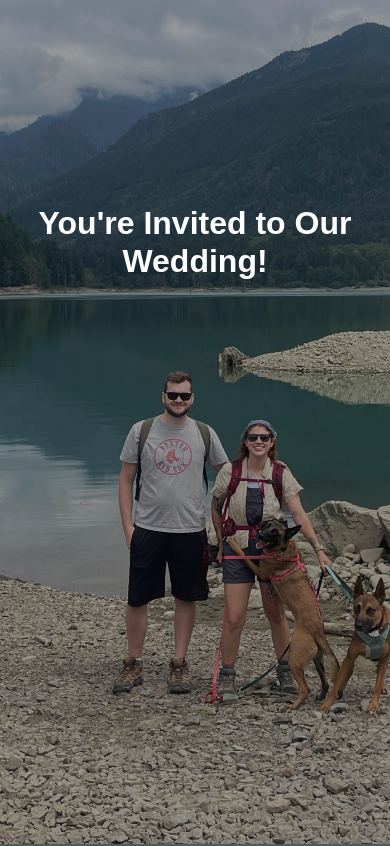
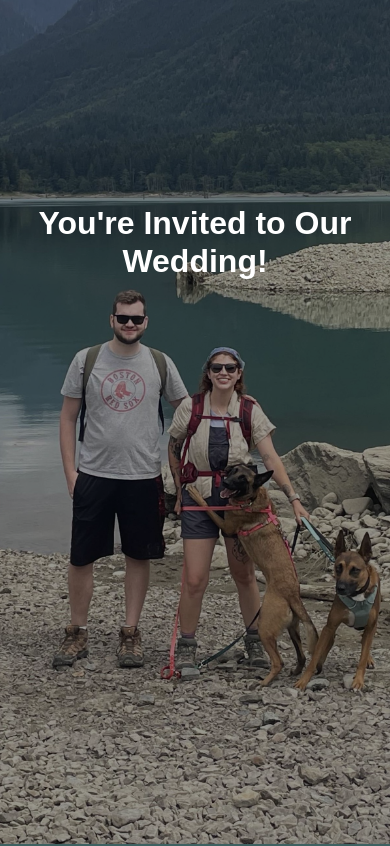
Before and after one commit to GrantPerkins/KyleeAndGrantWedding, a React (Create React App) app: page / in a window 390 px wide. Shown: the top 846 px of the page. Built offline with nearby package versions, Linux system fonts and the light colour scheme.

Commit message:
different background on mobile

```diff
--- /dev/null
+++ b/src/HeroSection.css
@@ -0,0 +1,44 @@
+.hero-container {
+  height: 100vh;
+  background-image: url('./pups.jpg');
+  background-size: cover;
+  background-position: center;
+  background-attachment: fixed;
+  position: relative;
+  display: flex;
+  flex-direction: column;
+  justify-content: flex-start;
+  align-items: center;
+  overflow: hidden;
+}
+
+.hero-overlay {
+  position: absolute;
+  top: 0;
+  left: 0;
+  width: 100%;
+  height: 100%;
+  background-color: rgba(0,0,0,0.4);
+}
+
+.hero-text-wrapper {
+  margin-top: 21vh;
+  z-index: 2;
+  text-align: center;
+  padding: 0 1rem;
+}
+
+.hero-text {
+  font-size: clamp(2rem, 8vw, 6rem);
+  font-weight: bold;
+  color: white;
+  line-height: 1.2;
+}
+
+/* Mobile specific background */
+@media (max-width: 768px) {
+  .hero-container {
+    background-image: url('./pups_mobile.jpg');
+    background-position: top center; /* adjust if needed */
+  }
+}
--- a/src/HeroSection.tsx
+++ b/src/HeroSection.tsx
@@ -1,49 +1,12 @@
 import React from "react";
-import pups from "./pups.jpg";
+import './HeroSection.css';
 
 const HeroSection: React.FC = () => {
-  const styles = {
-    container: {
-      height: "100vh",
-      backgroundImage: `url(${pups})`,
-      backgroundSize: "cover",
-      backgroundPosition: "center",
-      backgroundAttachment: "fixed" as const,
-      position: "relative" as const,
-      display: "flex",
-      flexDirection: "column" as const,
-      justifyContent: "flex-start",
-      alignItems: "center",
-      overflow: "hidden",
-    },
-    overlay: {
-      position: "absolute" as const,
-      top: 0,
-      left: 0,
-      width: "100%",
-      height: "100%",
-      backgroundColor: "rgba(0, 0, 0, 0.4)",
-    },
-    textWrapper: {
-      marginTop: "21vh",
-      zIndex: 2,
-      textAlign: "center" as const,
-      padding: "0 1rem", // prevent overflow on narrow screens
-    },
-    text: {
-      fontSize: "clamp(2rem, 8vw, 6rem)",
-      // min 2rem (mobile), fluid up to 6rem (desktop)
-      fontWeight: "bold",
-      color: "white",
-      lineHeight: 1.2,
-    },
-  };
-
   return (
-    <section style={styles.container}>
-      <div style={styles.overlay}></div>
-      <div style={styles.textWrapper}>
-        <h1 style={styles.text}>You're Invited to Our Wedding!</h1>
+    <section className="hero-container">
+      <div className="hero-overlay"></div>
+      <div className="hero-text-wrapper">
+        <h1 className="hero-text">You're Invited to Our Wedding!</h1>
       </div>
     </section>
   );
```
Also changed, not shown: src/pups_mobile.jpg (added).
